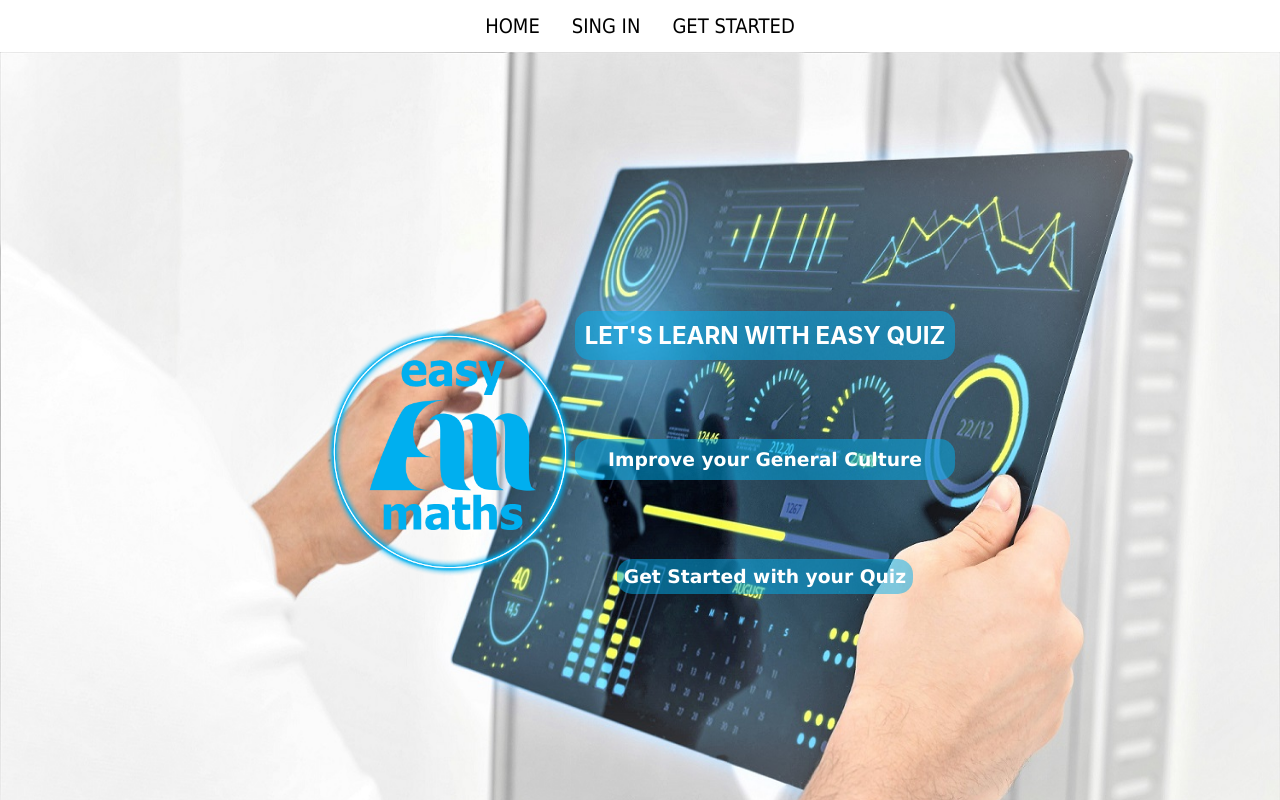
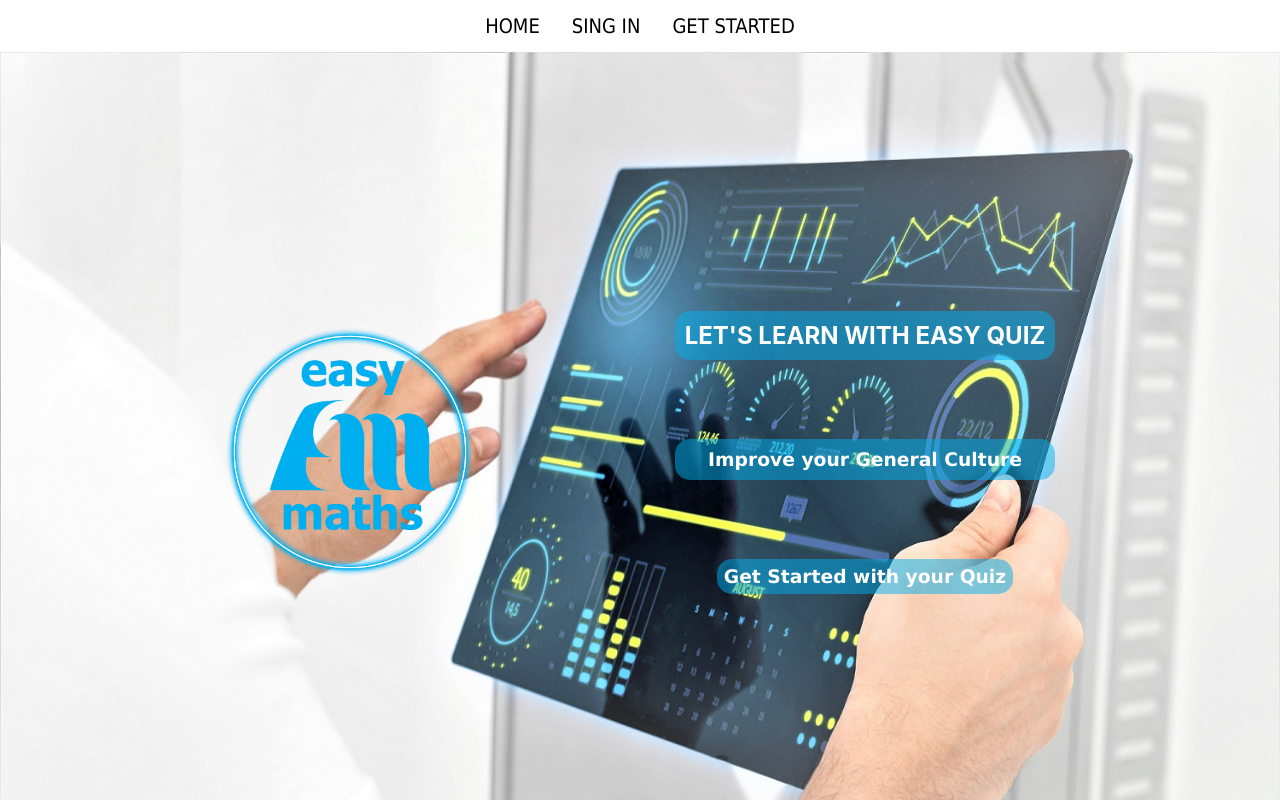
Before and after one commit to JuCaMoBa/E-Learning-App, a React (Create React App) app: page / in a window 1280 px wide. Built offline with nearby package versions, Linux system fonts and the light colour scheme.

Commit message:
Add styles in home page

```diff
--- a/src/styles/home.scss
+++ b/src/styles/home.scss
@@ -51,3 +51,11 @@
   align-self: center;
   padding: 7px;
 }
+
+@media only screen and (min-width: 768px) {
+  .home__logo {
+    width: 250px;
+    overflow: hidden;
+    margin-right: 200px;
+  }
+}
```
